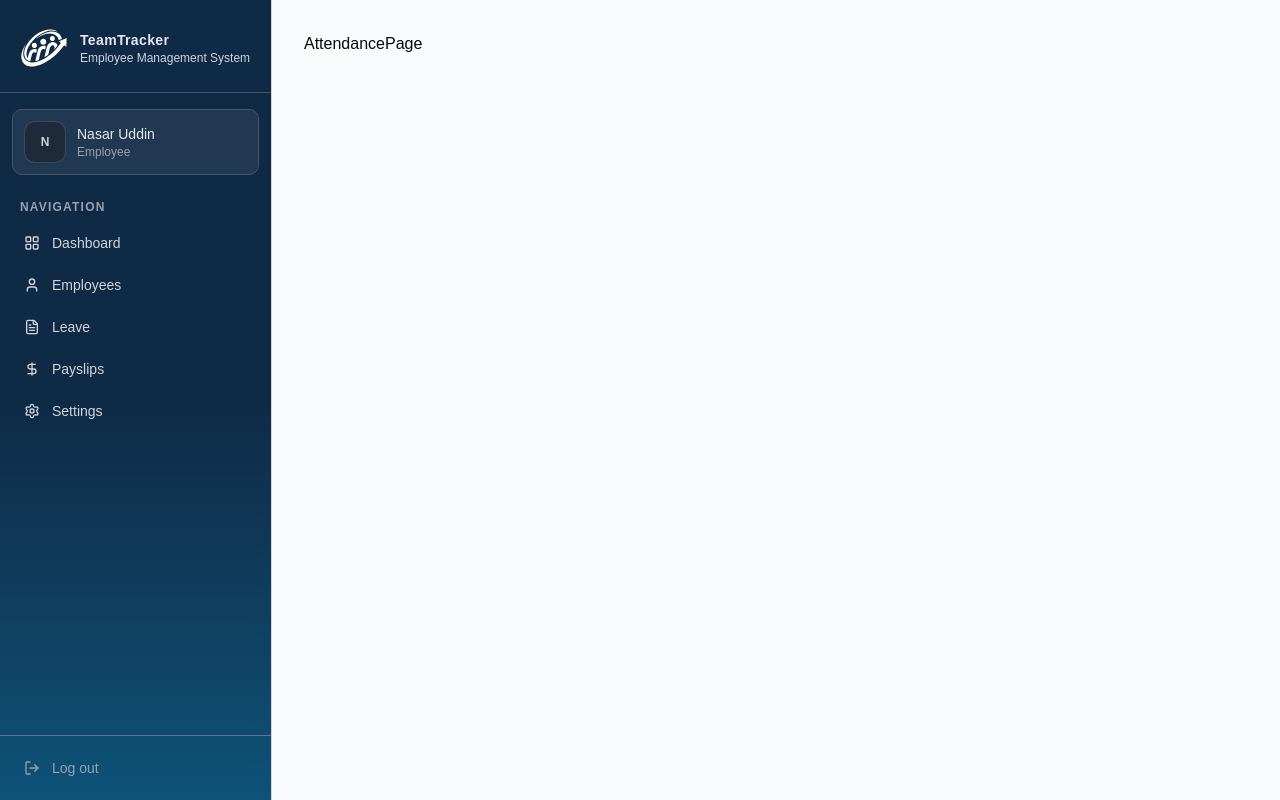
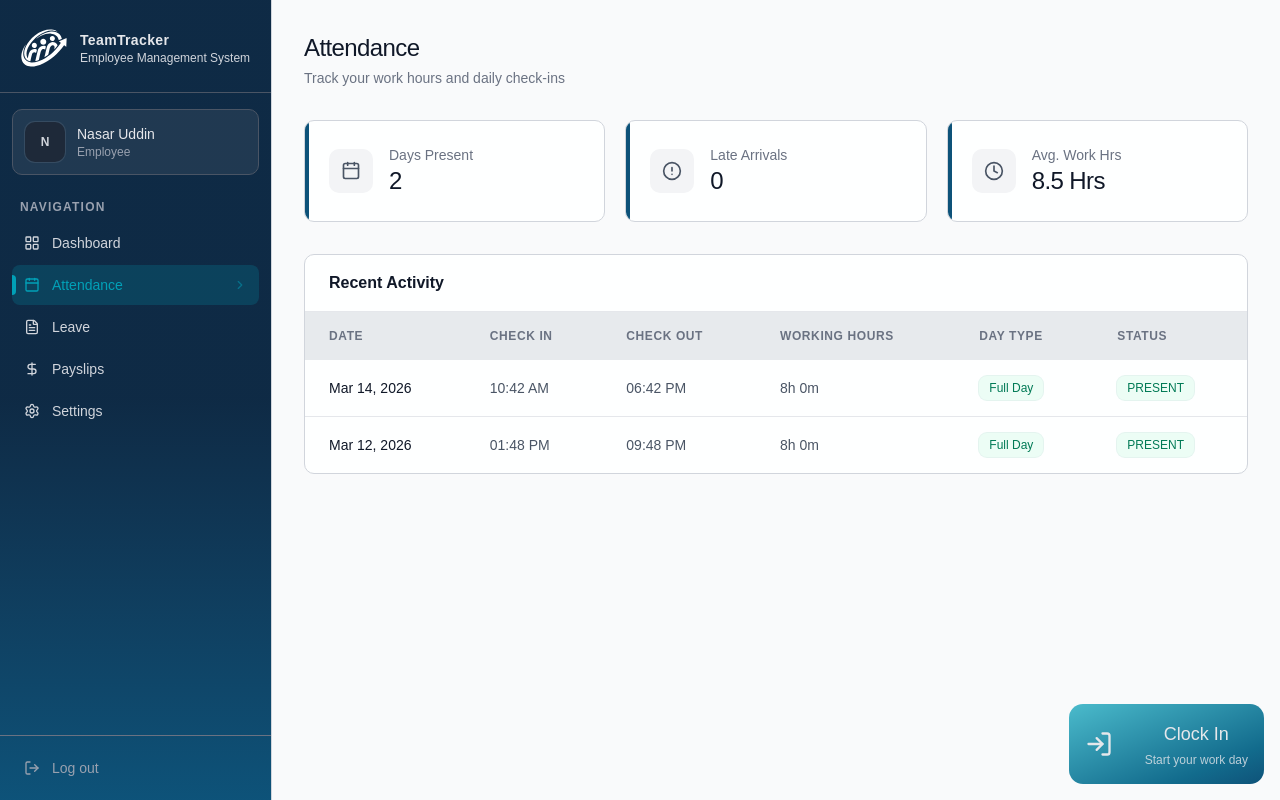
Before and after one commit to dearnasaruddin/TeamTracker, a React (Vite) app: page /attendance in a window 1280 px wide. Built offline with nearby package versions, Linux system fonts and the light colour scheme.

Commit message:
attendance page ui done

```diff
--- a/package.json
+++ b/package.json
@@ -16,6 +16,7 @@
     "@tailwindcss/vite": "^4.2.2",
     "class-variance-authority": "^0.7.1",
     "clsx": "^2.1.1",
+    "date-fns": "^4.1.0",
     "lucide-react": "^1.7.0",
     "next-themes": "^0.4.6",
     "react": "^19.2.4",
--- /dev/null
+++ b/src/components/attendance/AttendanceHistory.jsx
@@ -0,0 +1,57 @@
+import { getDayTypeDisplay, getWorkingHoursDisplay } from "@/assets/dummyData/dummyData"
+import { format } from "date-fns"
+
+const AttendanceHistory = ({ history }) => {
+    return (
+        <div className="card overflow-hidden">
+            <div className="px-6 py-4 border-b border-gray-200">
+                <h3 className="font-semibold text-gray-900">Recent Activity</h3>
+            </div>
+            <div className="overflow-x-auto">
+                <table className="table-modern">
+                    <thead>
+                        <tr>
+                            <th className="px-6 py-4">Date</th>
+                            <th className="px-6 py-4">Check In</th>
+                            <th className="px-6 py-4">Check Out</th>
+                            <th className="px-6 py-4">Working Hours</th>
+                            <th className="px-6 py-4">Day Type</th>
+                            <th className="px-6 py-4">Status</th>
+                        </tr>
+                    </thead>
+                    <tbody>
+                        {history.length > 0 ? (
+                            history.map((record) => {
+                                const dayType = getDayTypeDisplay(record)
+                                return (
+                                    <tr key={record._id || record.id}>
+                                        <td className="px-6 py-4 font-medium text-gray-900">{format(new Date(record.date), "MMM dd, yyyy")}</td>
+
+                                        <td className="px-6 py-4 text-gray-600">{record.checkIn ? format(new Date(record.checkIn), "hh:mm a") : '-'}</td>
+
+                                        <td className="px-6 py-4 text-gray-600">{record.checkOut ? format(new Date(record.checkOut), "hh:mm a") : '-'}</td>
+
+                                        <td className="px-6 py-4 font-medium text-gray-600">{getWorkingHoursDisplay(record)}</td>
+
+                                        <td className="px-6 py-4">{dayType.label !== '-' ? <span className={`badge ${dayType.className}`}>{dayType.label}</span> : '-'}</td>
+
+                                        <td className="px-6 py-4">
+                                            <span className={`badge ${record.status === 'PRESENT' ? 'badge-success' : record.status === 'LATE' ? 'badge-warning' : 'badge-danger'}`}>{record.status}</span>
+                                        </td>
+                                    </tr>
+                                )
+                            })
+
+                        ) : (
+                            <tr>
+                                <td colSpan={6} className="text-center py-12 text-gray-400">No records found</td>
+                            </tr>
+                        )}
+                    </tbody>
+                </table>
+            </div>
+        </div>
+    )
+}
+
+export default AttendanceHistory
--- /dev/null
+++ b/src/components/attendance/AttendanceStats.jsx
@@ -0,0 +1,32 @@
+import { ClockIcon, AlertCircleIcon, CalendarIcon } from "lucide-react"
+
+const AttendanceStats = ({ history }) => {
+
+    const totalPresent = history.filter((h) => h.status === 'PRESENT' | h.status === 'LATE').length
+    const totalLate = history.filter((h) => h.status === 'LATE').length
+
+    const stats = [
+        { label: 'Days Present', value: totalPresent, icon: CalendarIcon },
+        { label: 'Late Arrivals', value: totalLate, icon: AlertCircleIcon },
+        { label: 'Avg. Work Hrs', value: '8.5 Hrs', icon: ClockIcon },
+    ]
+
+    return (
+        <div className="grid grid-cols-1 sm:grid-cols-3 gap-4 sm:gap-5 mb-8">
+            {stats.map((s) => (
+                <div key={s.label} className="card card-hover p-5 sm:p-6 flex items-center gap-4 relative overflow-hidden group">
+                    <div className="absolute left-0 top-0 bottom-0 w-1 rounded-r-full bg-brand-secondary group-hover:bg-brand-accent/80"/>
+                    <div className="p-3 rounded-lg bg-gray-100 text-gray-600 group-hover:bg-brand-accent/10 group-hover:text-brand-accent transition-colors duration-200">
+                        <s.icon className="size-5"/>
+                    </div>
+                    <div>
+                        <p className="text-sm text-gray-500">{s.label}</p>
+                        <p className="text-2xl font-medium text-gray-900 tracking-tight">{s.value}</p>
+                    </div>
+                </div>
+            ))}
+        </div>
+    )
+}
+
+export default AttendanceStats
--- /dev/null
+++ b/src/components/attendance/CheckInButton.jsx
@@ -0,0 +1,40 @@
+import { LogOutIcon, LogInIcon, Loader2Icon } from "lucide-react"
+import { useState } from "react"
+
+const CheckInButton = ({ todayRecord, onAction }) => {
+
+    const [loading, setLoading] = useState(false)
+
+    const handleAttendance = async () => {
+        setLoading(true)
+        setTimeout(() => {
+            setLoading(false)
+            onAction()
+        }, 200);
+    }
+
+    if (todayRecord?.checkOut) {
+        return (
+            <div className="flex flex-col justify-center items-center p-8 bg-gray-100 rounded-2xl border border-gray-300">
+                <h3 className="text-lg font-bold text-gray-900">Work Day Completed</h3>
+                <p className="text-gray-500 text-sm mt-1">Great job! See you tomorrow</p>
+            </div>
+        )
+    }
+
+    const isCheckedIn = !!todayRecord?.isCheckedIn
+
+    return (
+        <div className="absolute bottom-4 right-4 flex flex-col z-10">
+            <button onClick={handleAttendance} disabled={loading} className={`w-full max-w-xs flex justify-between items-center gap-8 p-4 rounded-xl text-gray-200 bg-linear-to-br ${isCheckedIn ? 'from-gray-700 to-gray-900' : 'from-brand-accent/70 to-brand-secondary'}`}>
+                {loading ? <Loader2Icon className="size-7 animate-spin" /> : isCheckedIn ? <LogOutIcon className="size-7" /> : <LogInIcon className="size-7" />}
+                <div className="relative flex flex-col items-center text-center">
+                    <h2 className="text-lg font-medium mb-1">{loading ? 'Processing...' : isCheckedIn ? 'Clock Out' : 'Clock In'}</h2>
+                    <p className="text-xs opacity-80">{isCheckedIn ? 'Click to end your shift' : 'Start your work day'}</p>
+                </div>
+            </button>
+        </div>
+    )
+}
+
+export default CheckInButton
--- a/src/components/layout/sidebar/SidebarContent.jsx
+++ b/src/components/layout/sidebar/SidebarContent.jsx
@@ -5,7 +5,7 @@
 const SidebarContent = ({ pathname, username, setMobileOpen }) => {
 
     // ========= Nav items data ========
-    const role = "ADMIN" || "EMPLOYEE";
+    const role = "" || "EMPLOYEE";
 
     const navItems = [
         { name: "Dashboard", href: "/dashboard", icon: LayoutGridIcon },
--- a/src/index.css
+++ b/src/index.css
@@ -144,6 +144,7 @@
 }
 
 /* =================== Custom CSS =================== */
+@layer components {
 
   /* ========== Card ========== */
   .card {
@@ -179,6 +180,45 @@
     @apply w-full px-4 py-2.5 bg-gray-50/50 border border-gray-300 rounded-md focus:outline-none focus:ring-2 focus:ring-brand-accent/20 focus:border-brand-accent/40 transition-all duration-200 text-sm placeholder:text-gray-400;
   }
 
+  /* ======== Table ======== */
+  .table-modern {
+    @apply w-full text-left text-sm;
+  }
+
+  .table-modern thead {
+    @apply text-xs font-semibold text-gray-500 uppercase tracking-wider;
+  }
+
+  .table-modern thead th {
+    @apply px-6 py-4 bg-gray-300/50;
+  }
+
+  .table-modern tbody {
+    @apply divide-y divide-gray-200;
+  }
+
+  .table-modern tbody tr {
+    @apply hover:bg-gray-100/50 transition-colors duration-150;
+  }
+
+  .table-modern tbody td {
+    @apply px-6 py-4;
+  }
+
+  /* ======== Badge ======== */
+    .badge {
+        @apply inline-flex items-center px-2.5 py-1 rounded-md text-xs;
+    }
+    .badge-success {
+        @apply bg-emerald-50 text-emerald-700 ring-1 ring-emerald-600/10;
+    }
+    .badge-warning {
+        @apply bg-amber-50 text-amber-700 ring-1 ring-amber-600/10;
+    }
+    .badge-danger {
+        @apply bg-rose-50 text-rose-700 ring-1 ring-rose-600/10;
+    }
+
   /* ======== Animations ======== */
   .animate-fade-in {
     animation: fadeIn 0.4s ease-out;
@@ -186,6 +226,7 @@
 
   .animate-slide-up {
     animation: slideUp 0.4s ease-out;
+  }
 }
 
 @keyframes fadeIn {
--- a/src/pages/AttendancePage.jsx
+++ b/src/pages/AttendancePage.jsx
@@ -1,7 +1,56 @@
+import { dummyAttendanceData } from "@/assets/dummyData/dummyData"
+import AttendanceHistory from "@/components/attendance/AttendanceHistory"
+import AttendanceStats from "@/components/attendance/AttendanceStats"
+import CheckInButton from "@/components/attendance/CheckInButton"
+import Loading from "@/components/shared/Loading"
+import { useEffect } from "react"
+import { useCallback } from "react"
+import { useState } from "react"
 
 const AttendancePage = () => {
+
+  const [history, setHistory] = useState([])
+  const [loading, setLoading] = useState(true)
+  const [isDeleted, setIsDeleted] = useState(false)
+
+  const fetchData = useCallback(async () => {
+    setHistory(dummyAttendanceData)
+    setTimeout(() => {
+      setLoading(false)
+    }, 200);
+  }, [])
+
+  useEffect(() => {
+    fetchData()
+  }, [fetchData])
+
+  if (loading) return <Loading />
+
+  const today = new Date()
+  today.setHours(0, 0, 0, 0)
+
+  const todayRecord = history.find((r) => new Date(r.date).toDateString() === today.toDateString())
+
   return (
-    <div>AttendancePage</div>
+    <div className="animate-fade-in">
+      <div className="page-header">
+        <h1 className="page-title">Attendance</h1>
+        <p className="page-subtitle">Track your work hours and daily check-ins</p>
+      </div>
+
+      {isDeleted ? (
+        <div className="mb-8 p-6 bg-rose-50 border border-rose-200 rounded-2xl text-center">
+          <p className="text-rose-600">You can no longer clock in or out because your employee records have been marked as deleted.</p>
+        </div>
+      ) : (
+        <div className="mb-8">
+          <CheckInButton todayRecord={todayRecord} onAction={fetchData}/>
+        </div>
+      )}
+
+      <AttendanceStats history={history}/>
+      <AttendanceHistory history={history}/>
+    </div>
   )
 }
 
--- a/src/pages/DashboardPage.jsx
+++ b/src/pages/DashboardPage.jsx
@@ -11,10 +11,10 @@
   const [loading, setLoading] = useState(true)
 
   useEffect(() => {
-    setData(dummyAdminDashboardData)
+    setData(dummyEmployeeDashboardData)
     setTimeout(()=>{
       setLoading(false)
-    },300)
+    },200)
   }, [])
 
   if (loading) return <Loading />
--- a/src/pages/EmployeesPage.jsx
+++ b/src/pages/EmployeesPage.jsx
@@ -22,12 +22,12 @@
     setEmployees(dummyEmployeeData.filter((emp) => query.department ? emp.department === query.department : emp))
     setTimeout(() => {
       setLoading(false)
-    }, 300);
-  }, [])
+    }, 200);
+  }, [query.department])
 
   useEffect(() => {
     fetchEmployees()
-  }, [])
+  }, [fetchEmployees])
 
   const filtered = employees.filter((emp) => `${emp.firstName} ${emp.lastName} ${emp.position}`.toLocaleLowerCase().includes(query.search.toLocaleLowerCase()))
 
```
Also changed, not shown: 1 other file (tests, documents, lock files or other folders). Lines whose indentation alone changed are shown as unchanged.
